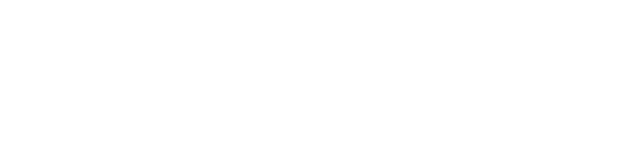
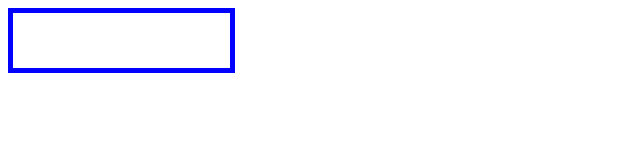
Before and after one commit to acciojob/gre-essay-tool-sneha-088, a website: page main.html in a window 1280 px wide. Shown: the whole page, without its empty margins (0-640 px from the left). Drawn offline with Linux system fonts and the light colour scheme.

Commit message:
created a submission

```diff
--- a/main.html
+++ b/main.html
@@ -7,6 +7,7 @@
 </head>
 
 <body>
+	<input type="text" id="textbox">
 	<!-- the entire body must be written by student -->
     <script type="text/javascript" src="./script.js">
 </script>
--- a/styles.css
+++ b/styles.css
@@ -1,2 +1,6 @@
 
 /* Your CSS Code here. */
+input{
+	padding:20px;
+	border:5px solid blue;
+}
```
